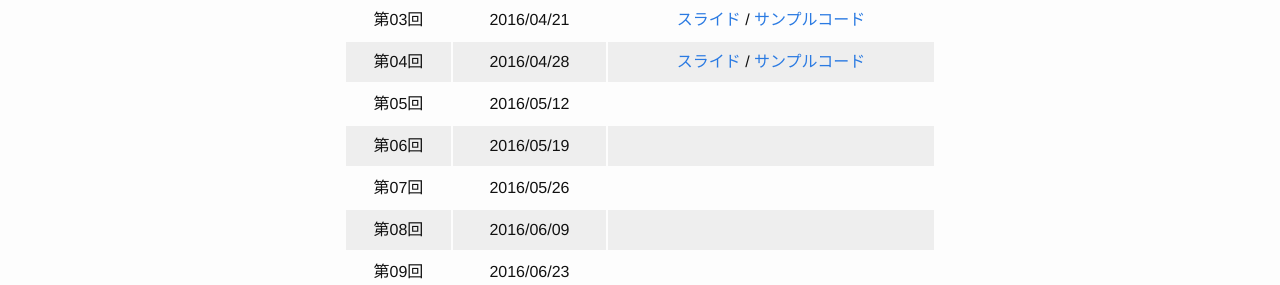
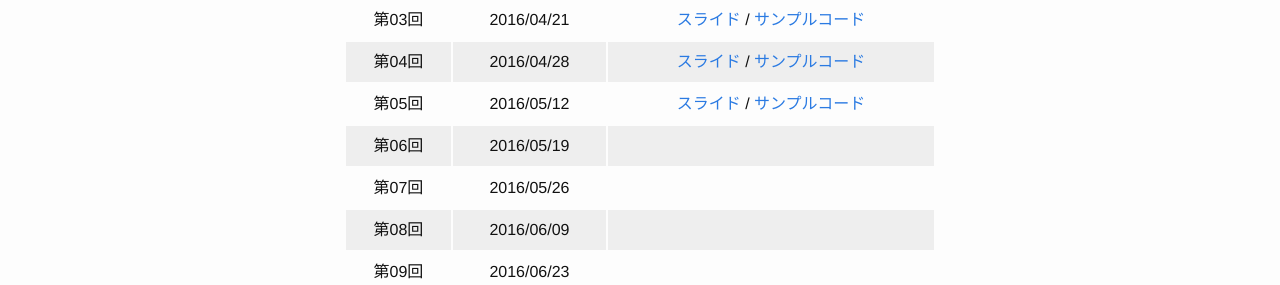
Before and after one commit to s15586yt/sfcjs2016s.github.io, a Jekyll site: the page built from index.md, in a window 1280 px wide. Shown: the part 283-568 px from the top of the page. Built offline with Jekyll 4.4.1, drawn with Linux system fonts in a browser that asks for light colours.

Commit message:
added link to lecture#5 materials

```diff
--- a/index.md
+++ b/index.md
@@ -13,7 +13,7 @@ permalink: /
 |第02回|2016/04/14|[スライド](slide02) / [サンプルコード](https://github.com/sfcjs2016s/code02)|
 |第03回|2016/04/21|[スライド](slide03) / [サンプルコード](https://github.com/sfcjs2016s/code03)|
 |第04回|2016/04/28|[スライド](slide04) / [サンプルコード](https://github.com/sfcjs2016s/code04)|
-|第05回|2016/05/12||
+|第05回|2016/05/12|[スライド](slide05) / [サンプルコード](https://github.com/sfcjs2016s/code05)|
 |第06回|2016/05/19||
 |第07回|2016/05/26||
 |第08回|2016/06/09||
```
